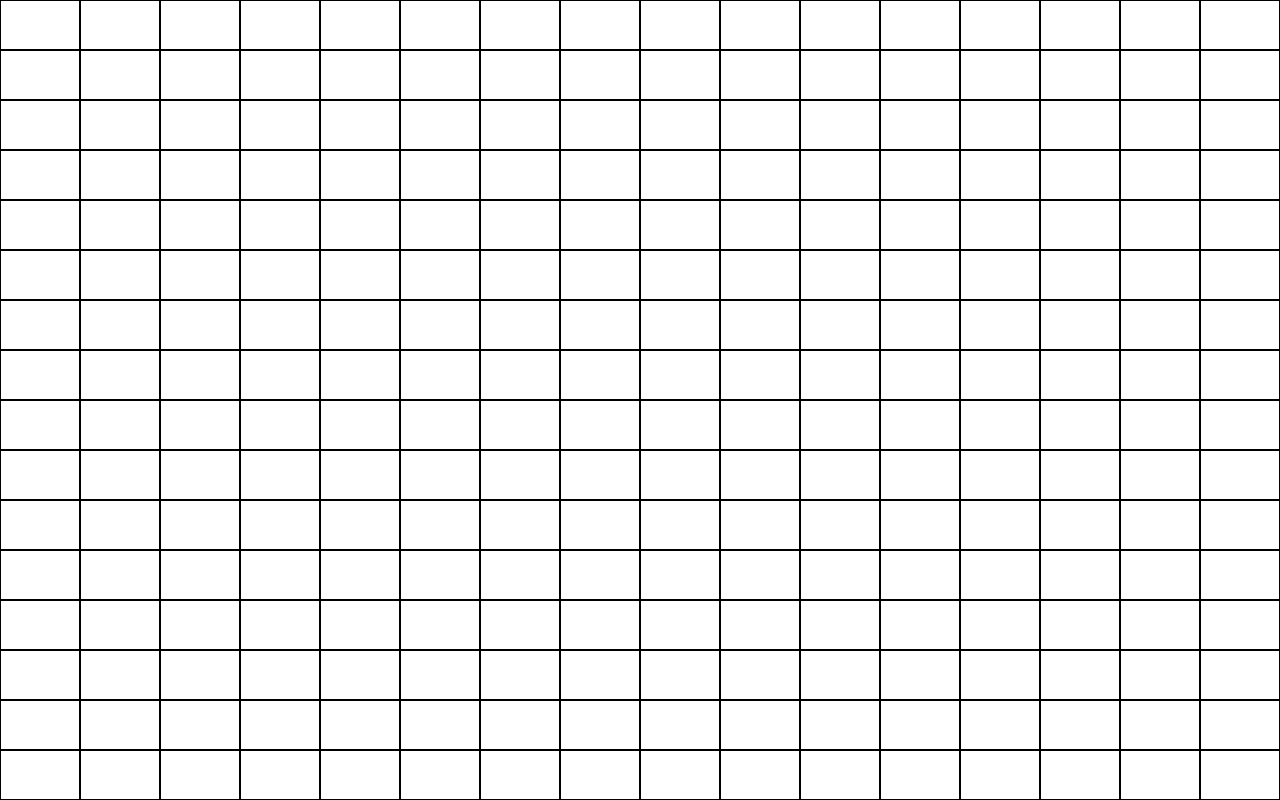
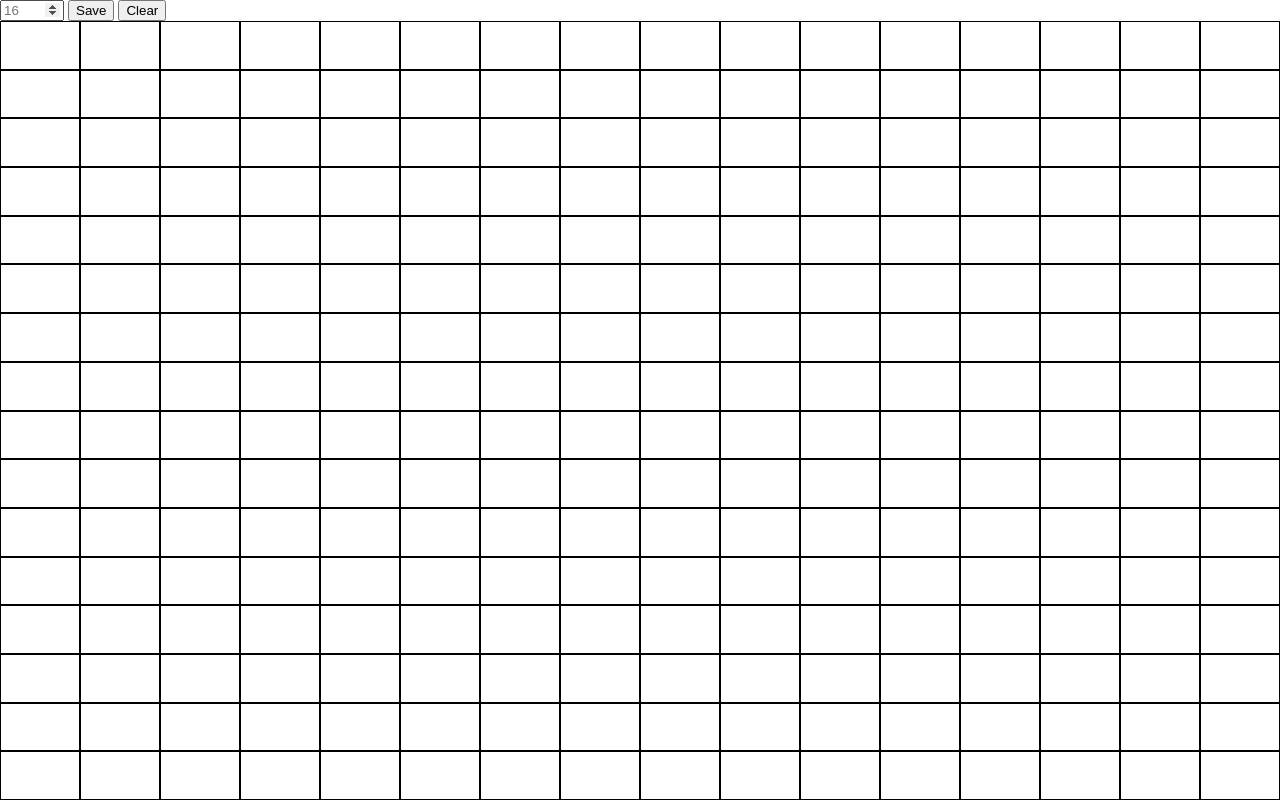
Before and after one commit to rafamadriz/etch-a-sketch, a plain HTML site: page index.html in a window 1280 px wide. Drawn offline with Linux system fonts and the light colour scheme.

Commit message:
Create grid that covers entire viewport
* Additionally set cells size according to size of
  viewport

```diff
--- a/index.html
+++ b/index.html
@@ -8,7 +8,24 @@
     <link rel="stylesheet" type="text/css" href="style.css" />
   </head>
   <body>
-    <div id="container"></div>
+    <div id="container">
+      <div id="input-container">
+        <form id="input">
+          <input
+            type="number"
+            min="16"
+            max="100"
+            placeholder="16"
+            id="inputField"
+            name="userInput"
+          />
+          <button type="button" id="saveButton">Save</button>
+          <button type="button" id="clearGrid">Clear</button>
+        </form>
+      </div>
+
+      <div id="grid-container"></div>
+    </div>
     <script type="text/javascript" src="script.js"></script>
   </body>
 </html>
--- a/script.js
+++ b/script.js
@@ -1,9 +1,92 @@
-for (let i = 0; i < 16; i++) {
-  const container = document.getElementById("container");
-  const rows = container.appendChild(document.createElement("div"));
-  rows.classList.add("row-container");
+const checkNumber = (n) => {
+  const DEFAULT = 16;
+  if (n < 16 || n > 100) {
+    // Ideally, what I want here is to show an message to the user and not just console.log
+    console.log("Size needs to be between number 16 and 100");
+    return DEFAULT;
+  }
+  return n;
+};
 
-  for (let j = 0; j < 16; j++) {
-    rows.append(document.createElement("div"));
+const computeCellSize = (size) => {
+  const inputWidth = document.getElementById("input-container").clientWidth;
+  const inputHeight = document.getElementById("input-container").clientHeight;
+
+  const documentWidth = document.documentElement.clientWidth;
+  const documentHeight = document.documentElement.clientHeight;
+
+  const gridWidth =
+    documentWidth !== inputWidth
+      ? ((documentWidth - (documentWidth - inputWidth)) * 100) / documentWidth
+      : 0;
+
+  const gridHeight =
+    documentHeight !== inputHeight
+      ? ((documentHeight - (documentHeight - inputHeight)) * 100) /
+        documentHeight
+      : 0;
+
+  const cellWidth = (100 - gridWidth) / size;
+  const cellHeight = (100 - gridHeight) / size;
+  return [cellWidth, cellHeight];
+};
+
+const setStyle = (size) => {
+  const div = document.querySelectorAll(
+    "#grid-container > .row-container > div ",
+  );
+
+  const clearButton = document.getElementById("clearGrid");
+  const cellWidth = computeCellSize(size)[0];
+  const cellHeight = computeCellSize(size)[1];
+  div.forEach((el) => {
+    el.style["box-sizing"] = "border-box";
+    el.style.border = "1px solid black";
+    el.style.width = `${cellWidth}vw`;
+    el.style.height = `${cellHeight}vh`;
+    el.addEventListener("mouseenter", () => {
+      el.style["background-color"] = "red";
+    });
+    el.addEventListener("click", () => {
+      el.style["background-color"] = "white";
+    });
+    clearButton.addEventListener("click", () => {
+      el.style["background-color"] = "white";
+    });
+  });
+};
+
+const clearButton = () => {
+  document.getElementById("clearButton").addEventListener("click", () => {
+    const div = document.querySelectorAll(
+      "#grid-container > .row-container > div ",
+    );
+
+    div.forEach((el) => {
+      el.style["background-color"] = "white";
+    });
+  });
+};
+
+const createGrid = (size) => {
+  const container = document.getElementById("grid-container");
+  container.innerHTML = "";
+
+  for (let i = 0; i < size; i++) {
+    const row = container.appendChild(document.createElement("div"));
+    row.classList.add("row-container");
+
+    for (let j = 0; j < size; j++) {
+      row.append(document.createElement("div"));
+    }
   }
-}
+  setStyle(size);
+};
+
+createGrid(16);
+const button = document.getElementById("saveButton");
+button.addEventListener("click", () => {
+  const input = document.getElementById("inputField").value;
+  let size = checkNumber(input);
+  createGrid(size);
+});
--- a/style.css
+++ b/style.css
@@ -6,15 +6,19 @@ html {
 }
 
 #container {
-  display: flex;
-  width: 100vw;
-  height: 100vh;
+  width: 100%;
+  height: 100%;
   margin: 0;
   padding: 0;
 }
 
-#container > .row-container > div {
-  width: calc(6.25vw - 2px);
-  height: calc(6.25vh - 2px);
-  border: 1px solid black;
+#grid-size {
+  display: flex;
+  flex-direction: column;
 }
+
+#grid-container {
+  display: flex;
+  margin: 0;
+  padding: 0;
+}
```
